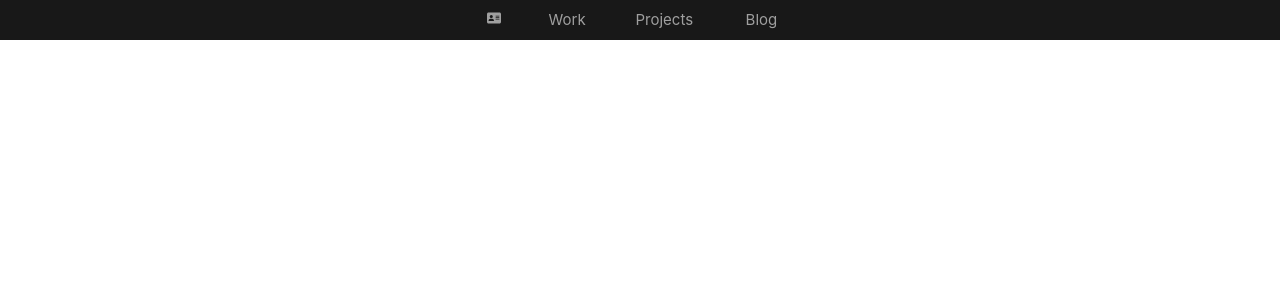
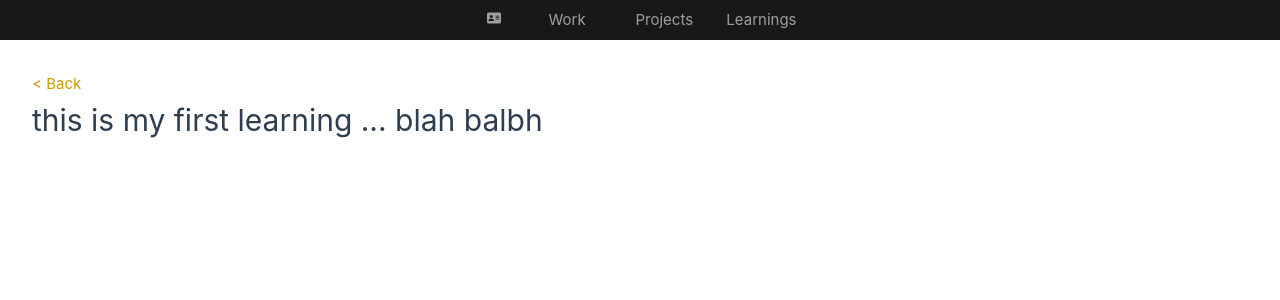
Before and after one commit to keithwongg/profile, a Vue app: page /learnings/first-learn in a window 1280 px wide. Before the commit this address had no page. Shown: the top 300 px of the page. Built offline with nearby package versions, Linux system fonts and the light colour scheme.

Commit message:
Create dynamic loading of vue components based on named routes
Learnings section will have a list of dynamically loaded articles
based on path.

```diff
--- a/src/assets/main.css
+++ b/src/assets/main.css
@@ -41,9 +41,15 @@ a:hover {
 } */
 
 .container {
-  margin-top: 32px;
-  margin-left: 12px;
-  margin-right: 12px;
+  margin: 32px;
+}
+
+@media (max-width: 600px) {
+  .container {
+    margin-top: 32px;
+    margin-left: 12px;
+    margin-right: 12px;
+  }
 }
 
 /* @media (min-width: 1024px) {
--- a/src/components/NavBar.vue
+++ b/src/components/NavBar.vue
@@ -17,8 +17,8 @@ import faCard from './icon/faCard.vue';
             <!-- <RouterLink :class="{ selected: $route.name === 'interests' }" :to="{ name: 'interests' }" class="div4">
                 <span>Interests</span>
             </RouterLink> -->
-            <RouterLink :class="{ selected: $route.name === 'blog' }" :to="{ name: 'blog' }" class="div4">
-                <span>Blog</span>
+            <RouterLink :class="{ selected: $route.name === 'learnings' }" :to="{ name: 'learnings' }" class="div4">
+                <span>Learnings</span>
             </RouterLink>
         </div>
     </div>
--- a/src/router/index.js
+++ b/src/router/index.js
@@ -2,8 +2,9 @@ import { createRouter, createWebHistory } from 'vue-router'
 import WorkView from '@/views/WorkView.vue'
 import InterestsView from '@/views/InterestsView.vue'
 import ProjectsView from '@/views/ProjectsView.vue'
-import BlogView from '@/views/blog/BlogView.vue'
 import HomeView from '@/views/HomeView.vue'
+import LearningsView from '@/views/LearningsView.vue'
+import ArticleView from '@/views/learnings/ArticleView.vue'
 
 const router = createRouter({
   history: createWebHistory(import.meta.env.BASE_URL),
@@ -32,9 +33,14 @@ const router = createRouter({
       component: InterestsView
     },
     {
-      path: '/blog',
-      name: 'blog',
-      component: BlogView
+      path: '/learnings',
+      name: 'learnings',
+      component: LearningsView,
+      children: [{
+        path: ':name',
+        name: 'article',
+        component: ArticleView
+      }]
     }
   ],
 })
--- a/src/views/HomeView.vue
+++ b/src/views/HomeView.vue
@@ -16,9 +16,9 @@ const isBase = computed(() => route.name === 'home')
             <RouterLink :to="{ name: 'projects' }">
                 <span>Projects</span>
             </RouterLink>
-            <!-- <RouterLink :to="{ name: 'interests' }">
-                <span>Interests</span>
-            </RouterLink> -->
+            <RouterLink :to="{ name: 'learnings' }">
+                <span>Learnings</span>
+            </RouterLink>
         </div>
     </div>
 
--- /dev/null
+++ b/src/views/LearningsView.vue
@@ -0,0 +1,31 @@
+<script setup>
+import { useRoute } from 'vue-router';
+const route = useRoute();
+console.log(`paaramsnma: ${route.name}`)
+</script>
+
+<template>
+  <div class="container">
+    <div v-if="$route.name === 'learnings'" class="learnings-header">
+      <h1>Learning Snippets</h1>
+      <br />
+      <ul>
+        <li>
+          <RouterLink :to="{ name: 'article', params: { name: 'first-learn' } }">
+            <span>test first article</span>
+          </RouterLink>
+        </li>
+        <li>
+          <RouterLink :to="{ name: 'article', params: { name: 'second-learn' } }">
+            <span>test second article</span>
+          </RouterLink>
+        </li>
+      </ul>
+    </div>
+    <RouterView></RouterView>
+  </div>
+</template>
+
+<style scoped>
+.learnings-header {}
+</style>
--- a/src/views/blog/BlogView.vue
+++ /dev/null
@@ -1,40 +0,0 @@
-<script setup>
-</script>
-
-<template>
-  <div class="container">
-    <h1>Topics</h1>
-    <br />
-    <div class="topic-card-container">
-      <div class="topic-card">
-        <span>FrontEnd</span>
-      </div>
-      <div class="topic-card">
-        <span>FrontEnd</span>
-      </div>
-    </div>
-  </div>
-</template>
-
-<style scoped>
-.topic-card-container {
-  display: flex;
-  flex-direction: row;
-  flex-wrap: wrap;
-  gap: 12px;
-  width: 100%;
-}
-
-.topic-card {
-  height: 100px;
-  width: 100px;
-  border: 1px var(--default-tag) solid;
-  border-radius: 5px;
-  cursor: pointer;
-}
-
-.topic-card:hover {
-  border: 1px var(--default-highlight) solid;
-  color: var(--default-highlight);
-}
-</style>
--- /dev/null
+++ b/src/views/learnings/ArticleView.vue
@@ -0,0 +1,22 @@
+<script setup>
+import { articles } from './articles'
+import { useRoute } from 'vue-router'
+import { computed } from 'vue'
+
+const route = useRoute()
+
+const matchedComponent = computed(() => {
+    return articles[route.params.name] || null
+})
+</script>
+
+<template>
+    <RouterLink to="/learnings">
+        <span>
+            < Back </span>
+    </RouterLink>
+    <component :is="matchedComponent" v-if="matchedComponent"></component>
+    <span v-else>Component not found</span>
+</template>
+
+<style scoped></style>
--- a/src/views/blog/BlogList.vue
+++ b/src/views/learnings/FirstLearning.vue
@@ -1,8 +1,8 @@
 <script setup>
-const listOfArticles = [];
 </script>
 
 <template>
+    <h1>this is my first learning ... blah balbh </h1>
 </template>
 
 <style scoped></style>
--- /dev/null
+++ b/src/views/learnings/SecondLearning.vue
@@ -0,0 +1,8 @@
+<script setup>
+</script>
+
+<template>
+    <h1>this is my second learning ... blah balbh </h1>
+</template>
+
+<style scoped></style>
--- /dev/null
+++ b/src/views/learnings/articles.js
@@ -0,0 +1,6 @@
+import FirstLearning from "@/views/learnings/FirstLearning.vue"
+import SecondLearning from "@/views/learnings/SecondLearning.vue"
+export const articles = {
+    'first-learn': FirstLearning,
+    'second-learn': SecondLearning
+}
```
